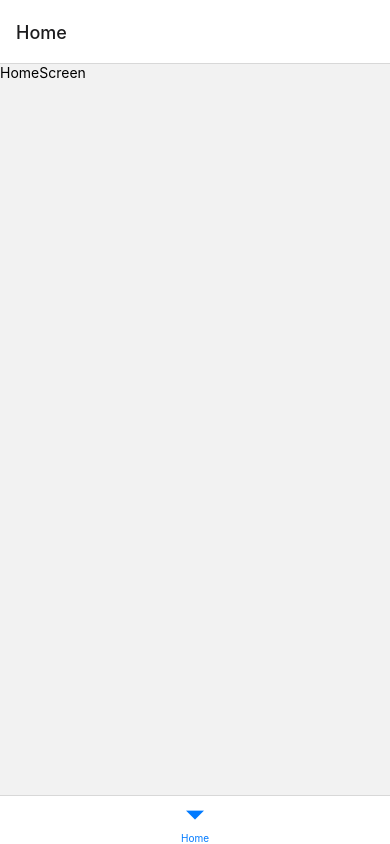
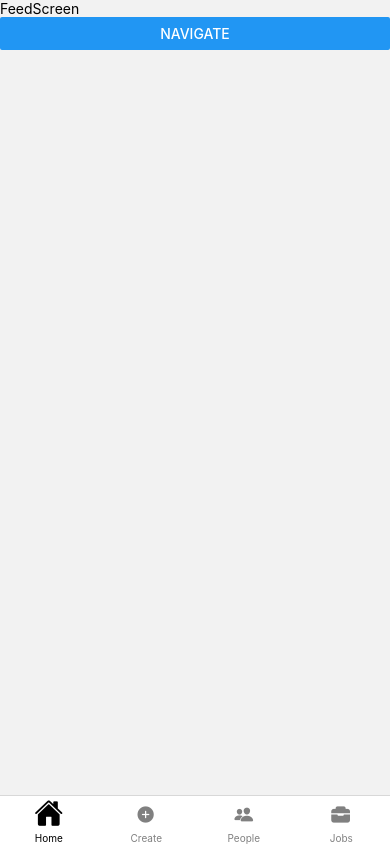
Before and after one commit to oladips772/linked-in-react-native, a React Native app: screen /Home in a window 390 px wide. Built offline with nearby package versions, Linux system fonts and the light colour scheme.

Commit message:
created nested stack screen inside the HomeScreen

```diff
--- a/Navigation.js
+++ b/Navigation.js
@@ -2,14 +2,53 @@
 import { NavigationContainer } from "@react-navigation/native";
 import { createBottomTabNavigator } from "@react-navigation/bottom-tabs";
 import HomeScreen from "./screens/HomeScreen";
+import JobsScreen from "./screens/JobsScreen";
+import { Ionicons } from "@expo/vector-icons";
+import CreatePost from "./screens/CreatePost";
+import PeopleScreen from "./screens/PeopleScreen";
 
 const Tab = createBottomTabNavigator();
 
 const Navigation = () => {
   return (
     <NavigationContainer>
-      <Tab.Navigator>
-        <Tab.Screen name="Home" component={HomeScreen} />
+      <Tab.Navigator
+        screenOptions={({ route }) => ({
+          tabBarIcon: ({ focused, color, size }) => {
+            let iconName;
+            let Size = 27;
+            if (route.name === "Home") {
+              iconName = focused ? "home" : "home";
+              Size = focused ? 29 : 20;
+            } else if (route.name === "Jobs") {
+              iconName = focused ? "briefcase" : "ios-briefcase";
+              Size = focused ? 29 : 20;
+            } else if (route.name === "Create") {
+              iconName = focused ? "add-circle" : "add-circle";
+              Size = focused ? 29 : 20;
+            } else if (route.name === "People") {
+              iconName = focused ? "ios-people" : "ios-people";
+              Size = focused ? 29 : 20;
+            }
+            // You can return any component that you like here!
+            return (
+              <>
+                <Ionicons name={iconName} size={Size} color={color} />
+              </>
+            );
+          },
+          tabBarActiveTintColor: "black",
+          tabBarInactiveTintColor: "gray",
+        })}
+      >
+        <Tab.Screen
+          name="Home"
+          component={HomeScreen}
+          options={{ headerShown: false }}
+        />
+        <Tab.Screen name="Create" component={CreatePost} />
+        <Tab.Screen name="People" component={PeopleScreen} />
+        <Tab.Screen name="Jobs" component={JobsScreen} />
       </Tab.Navigator>
     </NavigationContainer>
   );
--- a/package.json
+++ b/package.json
@@ -12,6 +12,7 @@
   "dependencies": {
     "@react-navigation/bottom-tabs": "^6.2.0",
     "@react-navigation/native": "^6.0.8",
+    "@react-navigation/native-stack": "^6.5.0",
     "expo": "~44.0.0",
     "expo-image-picker": "^12.0.2",
     "expo-status-bar": "~1.2.0",
--- /dev/null
+++ b/screens/CreatePost.js
@@ -0,0 +1,14 @@
+import { StyleSheet, Text, View } from 'react-native'
+import React from 'react'
+
+const CreatePost = () => {
+  return (
+    <View>
+      <Text>CreatePost</Text>
+    </View>
+  )
+}
+
+export default CreatePost
+
+const styles = StyleSheet.create({})
--- /dev/null
+++ b/screens/DetailsScreen.js
@@ -0,0 +1,14 @@
+import { StyleSheet, Text, View } from 'react-native'
+import React from 'react'
+
+const DetailsScreen = ({}) => {
+  return (
+    <View>
+      <Text>DetailsScreen</Text>
+    </View>
+  )
+}
+
+export default DetailsScreen
+
+const styles = StyleSheet.create({})
--- /dev/null
+++ b/screens/FeedScreen.js
@@ -0,0 +1,16 @@
+/** @format */
+import { StyleSheet, Text, View, Button } from "react-native";
+import React from "react";
+
+const FeedScreen = ({ navigation }) => {
+  return (
+    <View>
+      <Text>FeedScreen</Text>
+      <Button title="navigate" onPress={() => navigation.navigate("Details")} />
+    </View>
+  );
+};
+
+export default FeedScreen;
+
+const styles = StyleSheet.create({});
--- a/screens/HomeScreen.js
+++ b/screens/HomeScreen.js
@@ -1,14 +1,30 @@
-import { StyleSheet, Text, View } from 'react-native'
-import React from 'react'
+/** @format */
+import React from "react";
+import { createNativeStackNavigator } from "@react-navigation/native-stack";
+import FeedScreen from "./FeedScreen";
+import DetailsScreen from "./DetailsScreen";
+
+const Stack = createNativeStackNavigator();
+
+const HomeStackScreen = () => {
+  return (
+    <Stack.Navigator>
+      <Stack.Screen
+        name="Feed"
+        component={FeedScreen}
+        options={{ headerShown: false }}
+      />
+      <Stack.Screen
+        name="Details"
+        component={DetailsScreen}
+        options={{ headerShown: false }}
+      />
+    </Stack.Navigator>
+  );
+};
 
 const HomeScreen = () => {
-  return (
-    <View>
-      <Text>HomeScreen</Text>
-    </View>
-  )
-}
+  return <HomeStackScreen />;
+};
 
-export default HomeScreen
-
-const styles = StyleSheet.create({})
+export default HomeScreen;
--- a/JobsScreen.js
+++ b/screens/JobsScreen.js
@@ -9,6 +9,6 @@ const JobsScreen = () => {
   )
 }
 
-export default JobsScreen
+export default JobsScreen;
 
 const styles = StyleSheet.create({})
--- /dev/null
+++ b/screens/PeopleScreen.js
@@ -0,0 +1,14 @@
+import { StyleSheet, Text, View } from 'react-native'
+import React from 'react'
+
+const PeopleScreen = () => {
+  return (
+    <View>
+      <Text>PeopleScreen</Text>
+    </View>
+  )
+}
+
+export default PeopleScreen
+
+const styles = StyleSheet.create({})
```
Also changed, not shown: 1 other file (tests, documents, lock files or other folders).
